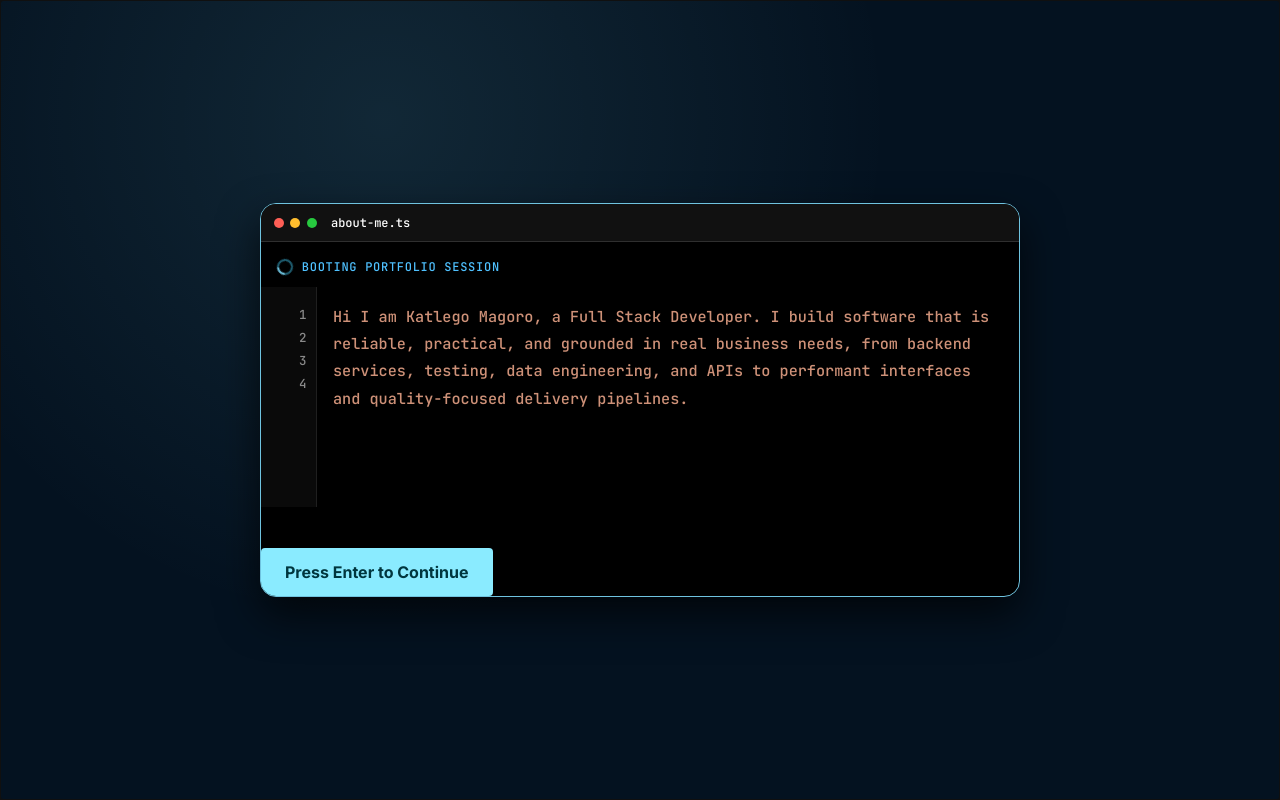
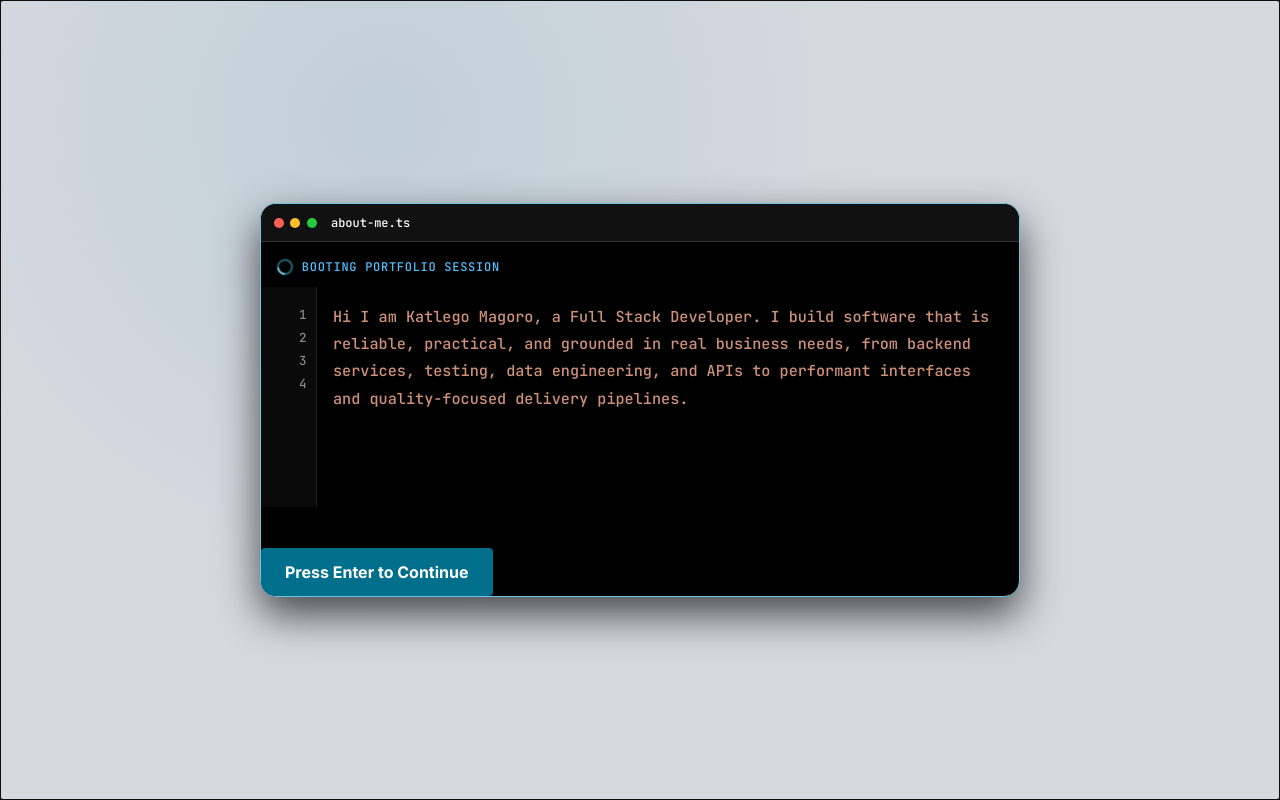
Before and after one commit to katlegomagoro/KatlegoMagoroPortfolio, a React (Vite) app in the folder app/: page / in a window 1280 px wide. Shown: the top 800 px of the page. Built offline with nearby package versions, Linux system fonts and the light colour scheme.

Commit message:
feat: fix theme switching and improve light-mode readability

```diff
--- a/app/src/App.tsx
+++ b/app/src/App.tsx
@@ -1019,11 +1019,18 @@ function App() {
   });
 
   useEffect(() => {
+    const applyThemeToDom = (theme: ResolvedTheme) => {
+      document.documentElement.setAttribute("data-theme", theme);
+      document.body.setAttribute("data-theme", theme);
+      document.body.classList.remove("theme-light", "theme-dark");
+      document.body.classList.add(theme === "light" ? "theme-light" : "theme-dark");
+    };
+
     if (typeof window.matchMedia !== "function") {
-      document.documentElement.setAttribute(
-        "data-theme",
-        themeMode === "system" ? "light" : themeMode
-      );
+      const fallbackTheme: ResolvedTheme =
+        themeMode === "system" ? "light" : themeMode;
+      setResolvedTheme(fallbackTheme);
+      applyThemeToDom(fallbackTheme);
       return;
     }
 
@@ -1033,7 +1040,7 @@ function App() {
       const systemTheme: ResolvedTheme = media.matches ? "dark" : "light";
       const next = themeMode === "system" ? systemTheme : themeMode;
       setResolvedTheme(next);
-      document.documentElement.setAttribute("data-theme", next);
+      applyThemeToDom(next);
     };
 
     updateResolvedTheme();
--- a/app/src/index.css
+++ b/app/src/index.css
@@ -88,6 +88,59 @@
 }
 
 @layer base {
+  :root[data-theme="light"],
+  html[data-theme="light"],
+  body[data-theme="light"],
+  body.theme-light {
+    --color-surface: #f3f8ff;
+    --color-surface-dim: #e4edf7;
+    --color-surface-bright: #ffffff;
+    --color-surface-container-lowest: #ffffff;
+    --color-surface-container-low: #edf3fb;
+    --color-surface-container: #e5edf8;
+    --color-surface-container-high: #d8e3f2;
+    --color-surface-container-highest: #ccd9ea;
+    --color-surface-variant: #d3dde9;
+    --color-on-surface: #122031;
+    --color-on-surface-variant: #3f4c5b;
+    --color-inverse-surface: #1d2a3a;
+    --color-inverse-on-surface: #ecf4ff;
+    --color-outline: #607284;
+    --color-outline-variant: #aebdcd;
+
+    --color-surface-tint: #007ea0;
+    --color-primary: #006f8c;
+    --color-on-primary: #ffffff;
+    --color-primary-container: #b8ecff;
+    --color-on-primary-container: #003547;
+    --color-inverse-primary: #7fdbf9;
+    --color-primary-fixed: #c7f1ff;
+    --color-primary-fixed-dim: #7fdbf9;
+    --color-on-primary-fixed: #001f2a;
+    --color-on-primary-fixed-variant: #00485f;
+
+    --color-secondary: #7a5c00;
+    --color-on-secondary: #ffffff;
+    --color-secondary-container: #ffe395;
+    --color-on-secondary-container: #2f2300;
+    --color-secondary-fixed: #ffe9b4;
+    --color-secondary-fixed-dim: #efc65a;
+    --color-on-secondary-fixed: #2b1f00;
+    --color-on-secondary-fixed-variant: #5b4300;
+
+    --color-tertiary: #4c5f7e;
+    --color-on-tertiary: #ffffff;
+    --color-tertiary-container: #dae5ff;
+    --color-on-tertiary-container: #21314c;
+    --color-tertiary-fixed: #dce5ff;
+    --color-tertiary-fixed-dim: #becde8;
+    --color-on-tertiary-fixed: #101d34;
+    --color-on-tertiary-fixed-variant: #3c4d69;
+
+    --color-background: #f3f8ff;
+    --color-on-background: #122031;
+  }
+
   body {
     background-color: var(--color-background);
     color: var(--color-on-background);
@@ -99,6 +152,17 @@
     );
     background-attachment: fixed;
     min-height: 100vh;
+  }
+
+  :root[data-theme="light"] body,
+  html[data-theme="light"] body,
+  body[data-theme="light"],
+  body.theme-light {
+    background-image: radial-gradient(
+      circle at 50% 0%,
+      var(--color-surface-container-high) 0%,
+      #e9f1fb 76%
+    );
   }
 
   h1,
@@ -187,6 +251,27 @@
     padding: 4px 12px;
     display: inline-block;
     white-space: nowrap;
+  }
+
+  :root[data-theme="light"] .data-chip,
+  html[data-theme="light"] .data-chip,
+  body[data-theme="light"] .data-chip,
+  body.theme-light .data-chip {
+    background: linear-gradient(
+      120deg,
+      color-mix(in srgb, var(--color-primary-container) 70%, #ffffff),
+      color-mix(in srgb, var(--color-primary) 18%, #ffffff)
+    );
+    border-color: color-mix(in srgb, var(--color-primary) 52%, #3b6c80);
+    color: #11435a;
+    box-shadow: none;
+  }
+
+  :root[data-theme="light"] .terminal-timestamp,
+  html[data-theme="light"] .terminal-timestamp,
+  body[data-theme="light"] .terminal-timestamp,
+  body.theme-light .terminal-timestamp {
+    color: #0b607b;
   }
 
   .status-orb {
```
